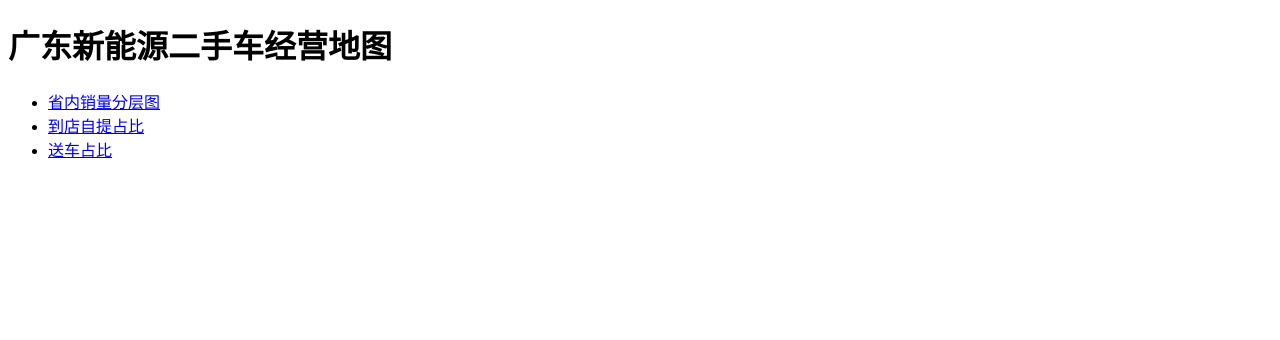
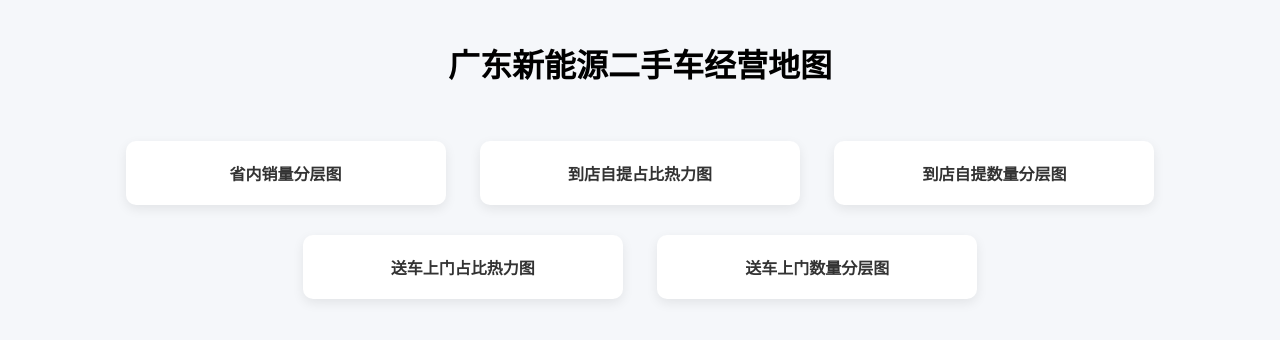
Before and after one commit to jiafeiforever/roadmap, a plain HTML site: page index.html in a window 1280 px wide. Drawn offline with Linux system fonts and the light colour scheme.

Commit message:
Update index.html

```diff
--- a/index.html
+++ b/index.html
@@ -1,17 +1,79 @@
 <!DOCTYPE html>
 <html>
 <head>
-<meta charset="utf-8">
-<title>广东新能源经营地图</title>
+    <meta charset="utf-8">
+    <title>广东新能源二手车经营地图</title>
+    <style>
+        body {
+            font-family: Arial, sans-serif;
+            background: #f5f7fa;
+            text-align: center;
+        }
+        h1 {
+            margin-top: 40px;
+        }
+        .container {
+            margin-top: 40px;
+        }
+        .card {
+            display: inline-block;
+            width: 280px;
+            margin: 15px;
+            padding: 20px;
+            background: white;
+            border-radius: 10px;
+            box-shadow: 0 4px 12px rgba(0,0,0,0.08);
+            transition: 0.3s;
+        }
+        .card:hover {
+            transform: translateY(-5px);
+        }
+        a {
+            text-decoration: none;
+            color: #333;
+            font-size: 16px;
+            font-weight: bold;
+        }
+    </style>
 </head>
+
 <body>
+
 <h1>广东新能源二手车经营地图</h1>
 
-<ul>
-<li><a href="广东销量分层图.html">省内销量分层图</a></li>
-<li><a href="广东到店自提占比热力图.html">到店自提占比</a></li>
-<li><a href="广东送车上门占比分层图.html">送车占比</a></li>
-</ul>
+<div class="container">
+
+    <div class="card">
+        <a href="广东城市经营分层图%20(2).html">
+            省内销量分层图
+        </a>
+    </div>
+
+    <div class="card">
+        <a href="广东到店自提占比热力图.html">
+            到店自提占比热力图
+        </a>
+    </div>
+
+    <div class="card">
+        <a href="广东到店自提数量分层图.html">
+            到店自提数量分层图
+        </a>
+    </div>
+
+    <div class="card">
+        <a href="广东送车上门占比热力图.html">
+            送车上门占比热力图
+        </a>
+    </div>
+
+    <div class="card">
+        <a href="广东送车上门数量分层图.html">
+            送车上门数量分层图
+        </a>
+    </div>
+
+</div>
 
 </body>
 </html>
```
